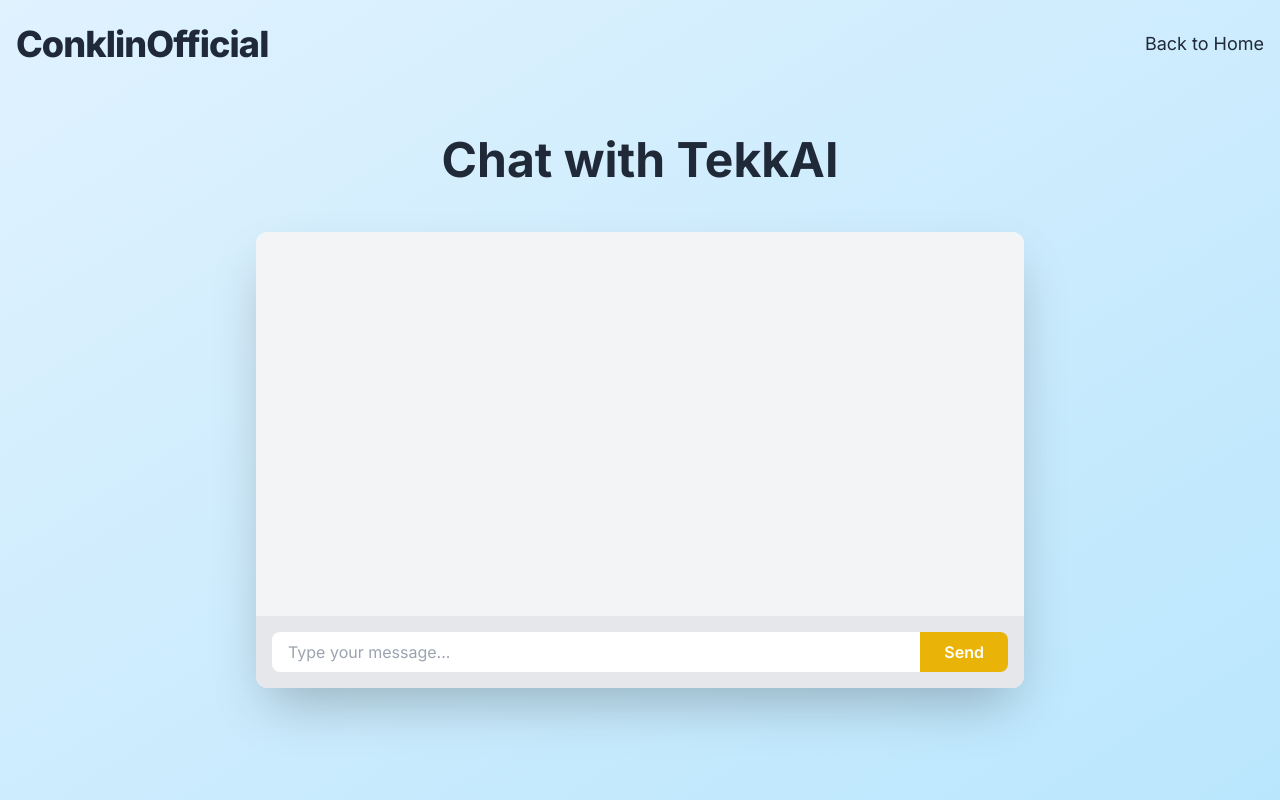
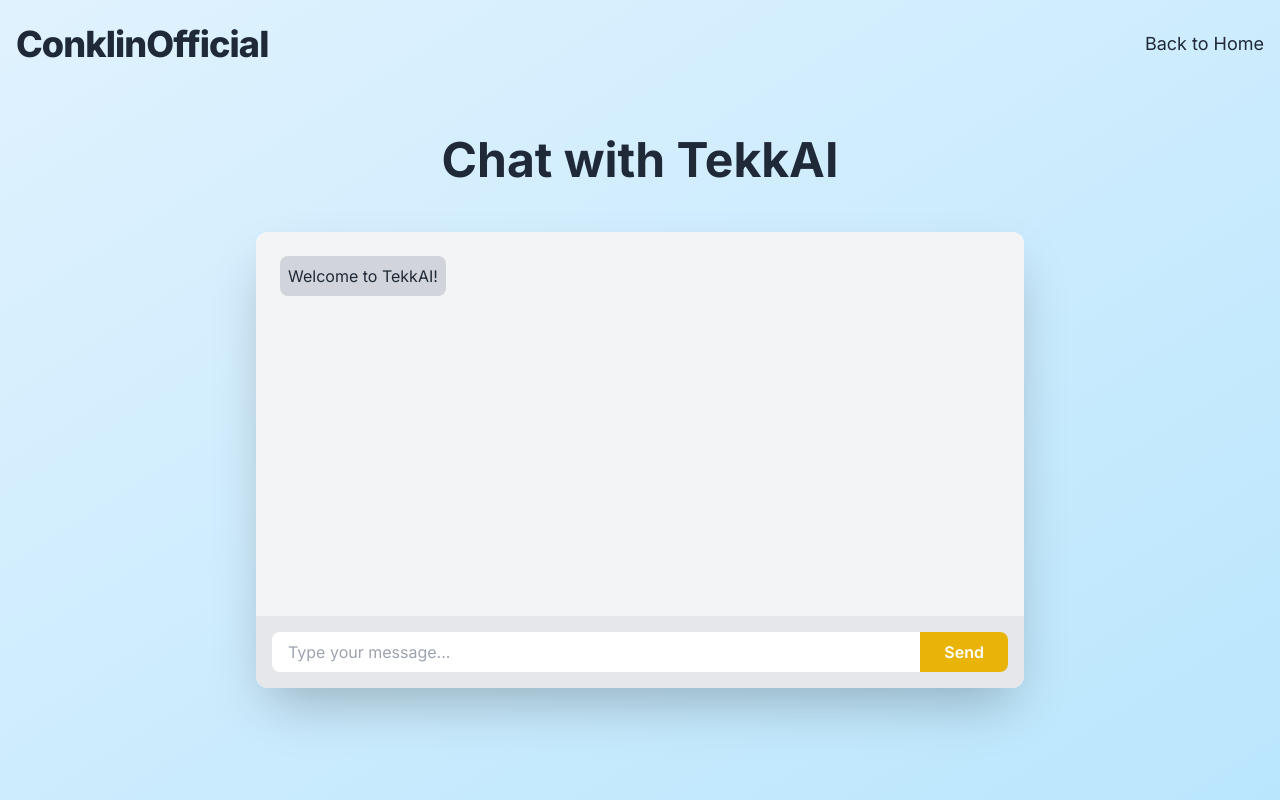
Before and after one commit to jordanconklin/ConklinOfficial-Landing-Page, a Next.js app: page /chatbot in a window 1280 px wide. Built offline with nearby package versions, Linux system fonts and the light colour scheme.

Commit message:
basic chatbot up, switching branch

```diff
--- a/app/chatbot/page.tsx
+++ b/app/chatbot/page.tsx
@@ -1,13 +1,21 @@
 'use client';
-import { useState, FormEvent } from 'react';
-import Link from 'next/link'
+import { useState, FormEvent, useEffect } from 'react';
+import Link from 'next/link';
+
 export default function Chatbot() {
-
     const [message, setMessage] = useState('');
+    const [messages, setMessages] = useState([{ text: 'Welcome to TekkAI!', sender: 'bot' }]);
+    const [sessionId, setSessionId] = useState('');
 
     // this is the function that will be called when the user submits a message, for now it just logs the message to the console
     const handleSubmit = (e: FormEvent<HTMLFormElement>) => {
         e.preventDefault();
+        if (message.trim()) {
+            setMessages([...messages, { text: message, sender: 'user' }]);
+            setMessage('');
+            // Here you would typically send the message to your AI backend
+            // and then add the AI's response to the messages
+        }
         // Handle the form submission logic here
         console.log('Submitted message:', message);
         setMessage('');
@@ -30,7 +38,13 @@ export default function Chatbot() {
                 <h1 className="text-5xl font-bold mb-12 text-center">Chat with TekkAI</h1>
                 <div className="max-w-3xl mx-auto bg-white rounded-xl shadow-2xl overflow-hidden">
                     <div className="h-96 bg-gray-100 p-6 overflow-y-auto" id="chat-messages">
-                {/* Chat messages will be displayed here */}
+                        {messages.map((msg, index) => (
+                            <div key={index} className={`mb-4 ${msg.sender === 'user' ? 'text-right' : 'text-left'}`}>
+                                <span className={`inline-block p-2 rounded-lg ${msg.sender === 'user' ? 'bg-blue-500 text-white' : 'bg-gray-300 text-gray-800'}`}>
+                                    {msg.text}
+                                </span>
+                            </div>
+                        ))}
                     </div>
                     <div className="p-4 bg-gray-200">
                         <form className="flex" onSubmit={handleSubmit}>
```
Lines whose indentation alone changed are shown as unchanged.
